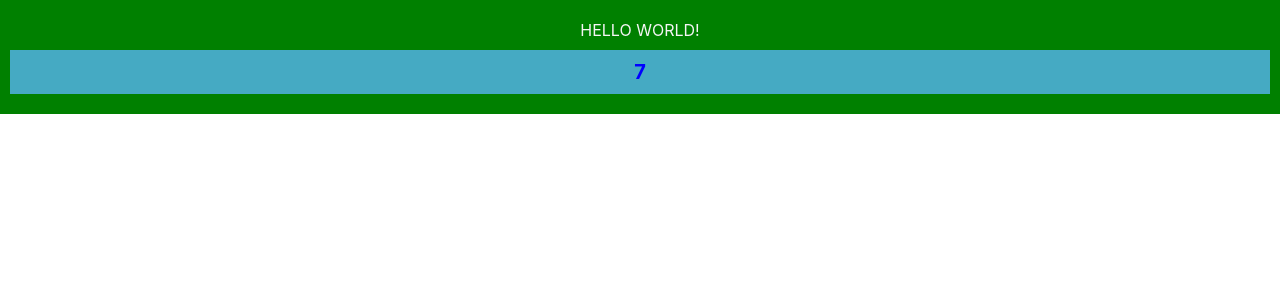
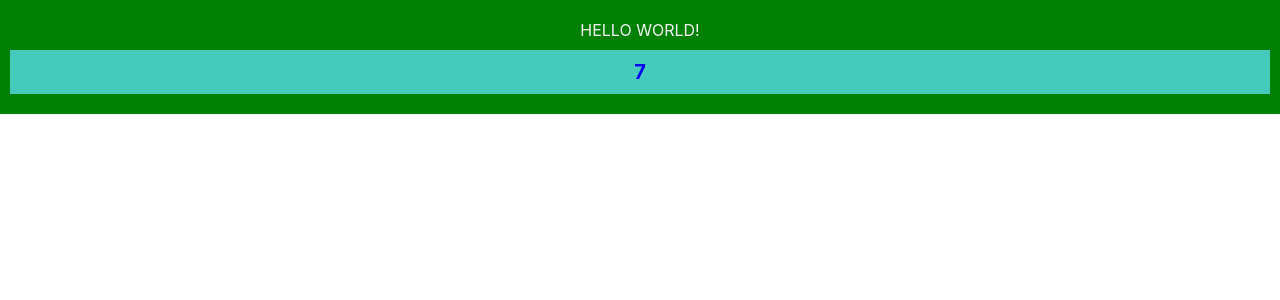
Before and after one commit to react-city/my_first_react_app, a React (Create React App) app: page / in a window 1280 px wide. Shown: the top 300 px of the page. Built offline with nearby package versions, Linux system fonts and the light colour scheme.

Commit message:
changed color

```diff
--- a/src/components/Counter/Counter.css
+++ b/src/components/Counter/Counter.css
@@ -1,6 +1,6 @@
 .counter {
     font-size: 20px;
-    background-color: #45AAC3;
+    background-color: #45cbbb;
     padding: 10px;
     margin-top: 10px;
     color: blue;
```
